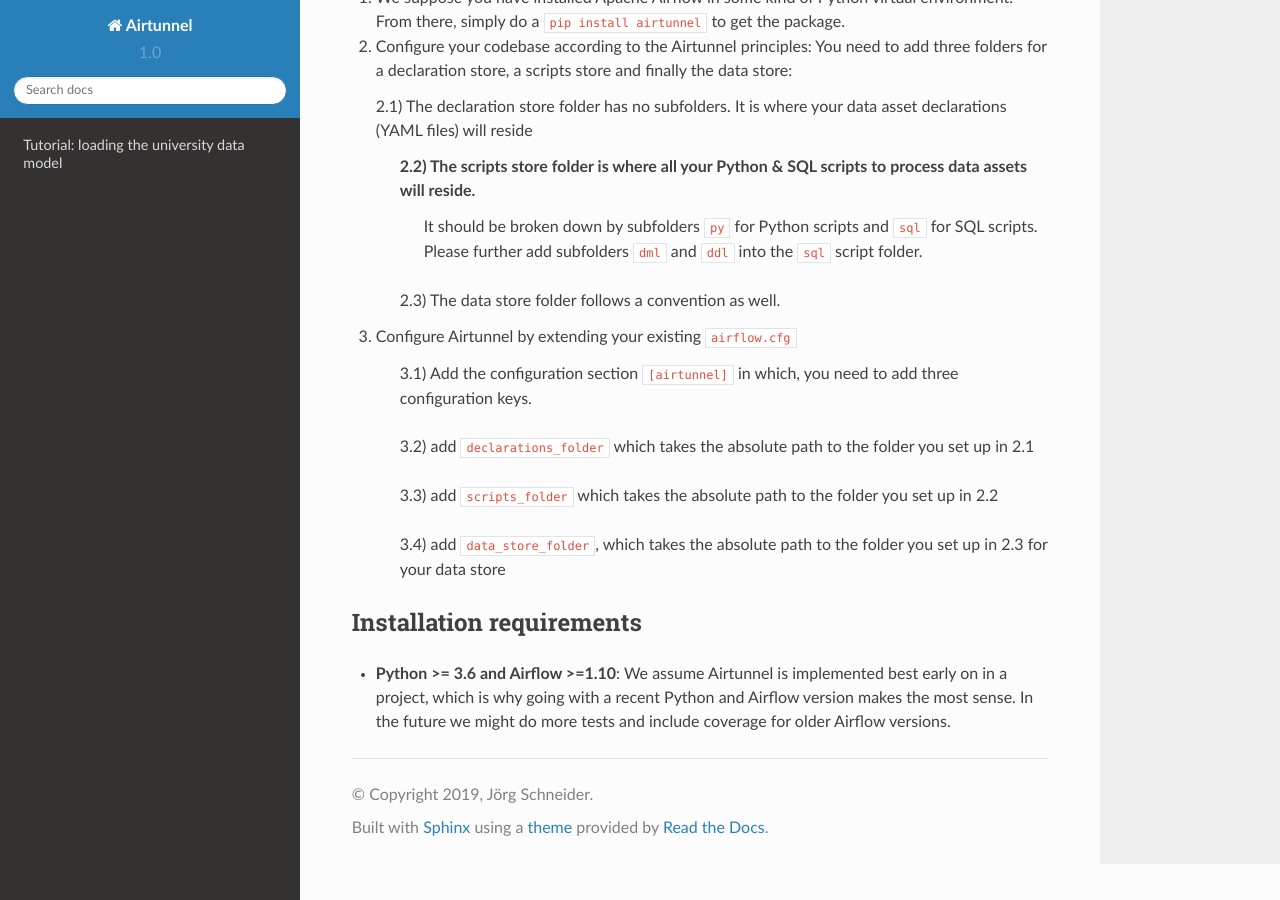
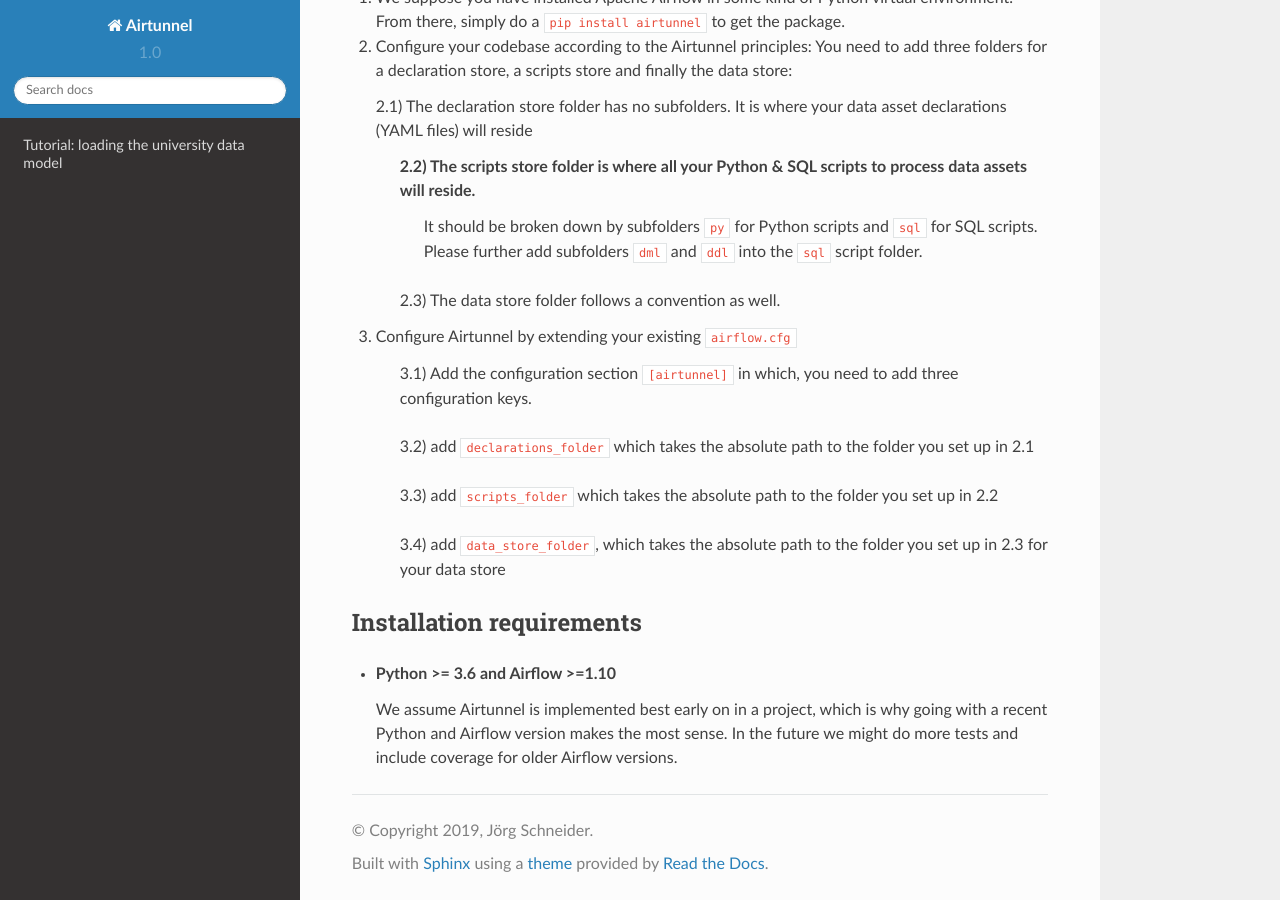
Before and after one commit to joerg-schneider/airtunnel, a Sphinx documentation site: the page built from docs/README.rst, in a window 1280 px wide and 900 px high, scrolled down 1371 px. Built offline with Sphinx 7.4.7 and the Read the Docs theme 2.0.0, drawn with Linux system fonts in a browser that asks for light colours.

Commit message:
docs: formatting of installation requirements

```diff
--- a/docs/README.rst
+++ b/docs/README.rst
@@ -68,7 +68,8 @@
 Installation requirements
 ~~~~~~~~~~~~~~~~~~~~~~~~~
 
--  **Python >= 3.6 and Airflow >=1.10**:
+-  **Python >= 3.6 and Airflow >=1.10**
+
    We assume Airtunnel is implemented best early on in a project, which is why going with a
    recent Python and Airflow version makes the most sense. In the future
    we might do more tests and include coverage for older Airflow
```
